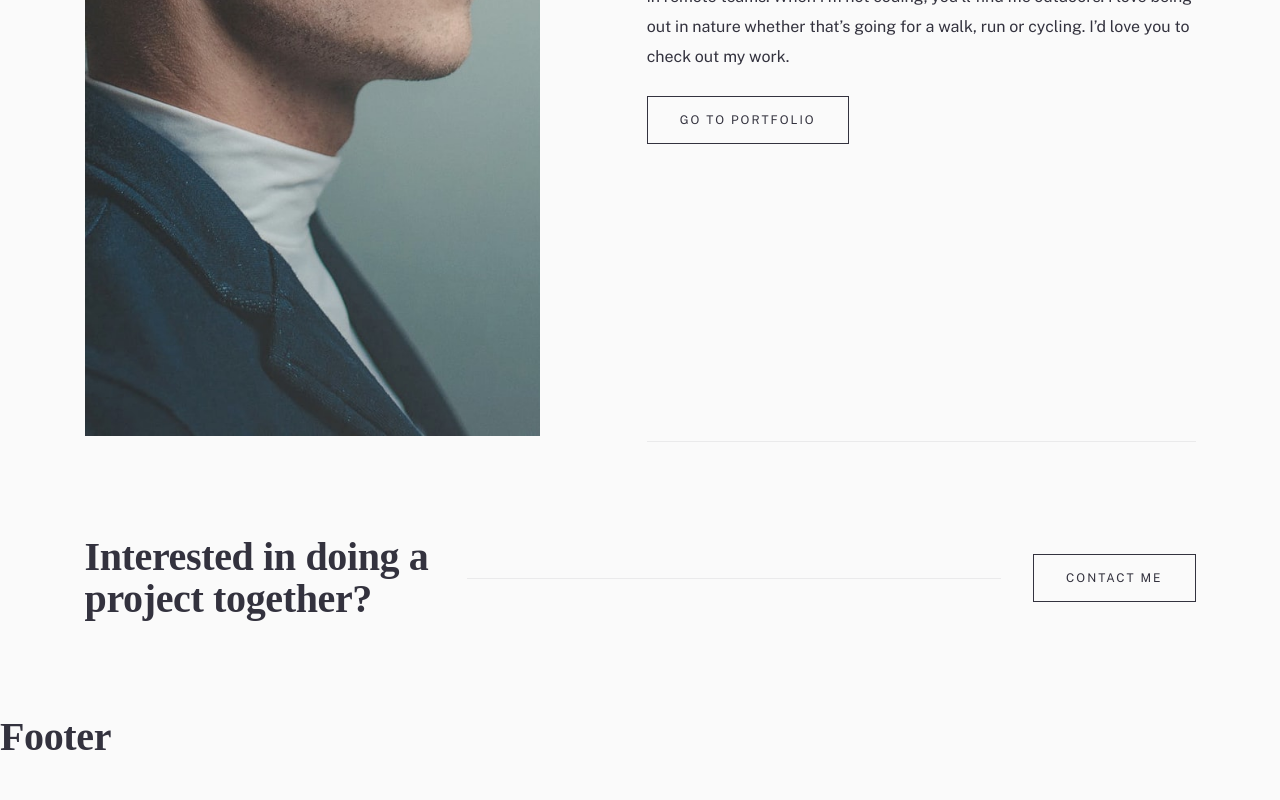
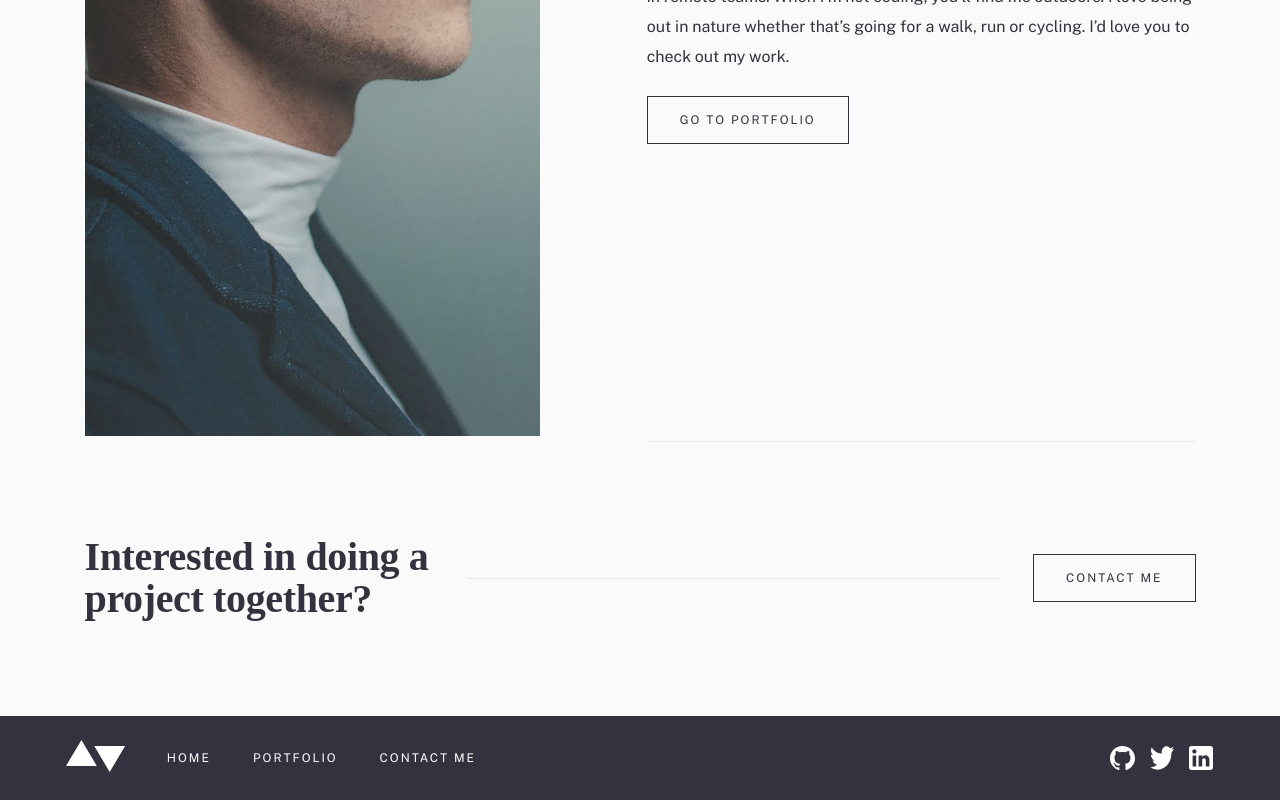
Before and after one commit to callumskilling/minimalist-portfolio, a React (Create React App) app: page / in a window 1280 px wide. Shown: the part 1748-2548 px from the top of the page. Before the commit the page ends 2507 px from the top, so only its background shows below. Built offline with nearby package versions, Linux system fonts and the light colour scheme; a web font is replaced by a local one.

Commit message:
styled footer

```diff
--- a/src/components/Footer/Footer.css
+++ b/src/components/Footer/Footer.css
@@ -0,0 +1,68 @@
+.footerContainer {
+    display: flex;
+    flex-direction: column;
+    justify-content: center;
+    align-items: center;
+    background-color: var(--clr-greyish-dark-blue);
+    padding-block: 56px;
+    gap: 40px;
+    padding-inline: 8.5%;
+}
+
+.footerLogo > img {
+    filter: brightness(1000%);
+}
+
+.footerNav {
+    display: flex;
+    flex-direction: column;
+    justify-content: space-between;
+    align-items: center;
+}
+
+.footerNav > a {
+    font-family: var(--ff-sans-serif);
+    font-size: 12px;
+    line-height: 14.1px;
+    letter-spacing: 2px;
+    color: white;
+}
+
+.footerNav > a:not(:last-child) {
+    padding-bottom: 32px;
+}
+
+.socialMediaIcons {
+    display: flex;
+    flex-direction: row;
+    gap: 15px;
+}
+
+.socialMediaIcon {
+    filter: brightness(1000%);
+}
+
+@media only screen and (min-width: 768px) {
+    .footerContainer {
+        display: grid;
+        grid-template-columns: 61px 1fr 104px;
+        justify-content: space-between;
+        padding-inline: 5.143229%;
+        padding-block: 24px;
+    }
+
+    .footerNav {
+        flex-direction: row;
+        justify-content: flex-start;
+
+    }
+
+    .footerNav > a:not(:last-child) {
+        padding-bottom: 0;
+        padding-right: 42px;
+    }
+
+    .footerNav {
+        flex-grow: 1;
+    }
+}
--- a/src/components/Footer/Footer.js
+++ b/src/components/Footer/Footer.js
@@ -1,8 +1,28 @@
+import { Link } from "react-router-dom"
+import Logo from "../../assets/images/logo.svg"
+import GitHub from "../../assets/images/icons/github.svg"
+import Twitter from "../../assets/images/icons/twitter.svg"
+import LinkedIn from "../../assets/images/icons/linkedin.svg"
+import "./Footer.css"
+
 const Footer = () => {
     return (
         <>
-            <div className="container">
-                <h1>Footer</h1>
+            <div className="footerContainer">
+                <div className="footerLogo">
+                <img src={Logo} alt="logo" className="logo" />
+                </div>
+                <div className="footerNav">
+                    <Link to="">HOME</Link>
+                    <Link to="/portfolio">PORTFOLIO</Link>
+                    <Link to="/contact">CONTACT ME</Link>
+                </div>
+                <div className="socialMediaIcons">
+                    <img src={GitHub} alt="Github Logo" className="socialMediaIcon" />
+                    <img src={Twitter} alt="Twitter Logo" className="socialMediaIcon" />
+                    <img src={LinkedIn} alt="LinkedIn Logo" className="socialMediaIcon" />
+                </div>
+
             </div>
         </>
     )
--- a/src/components/Hero/Hero.css
+++ b/src/components/Hero/Hero.css
@@ -53,7 +53,7 @@
 }
 
 .aboutMeButton:hover > * > img {
-    filter:grayscale(100%);
+    filter: brightness(1000%);
     mix-blend-mode: screen;
 }
 
```
